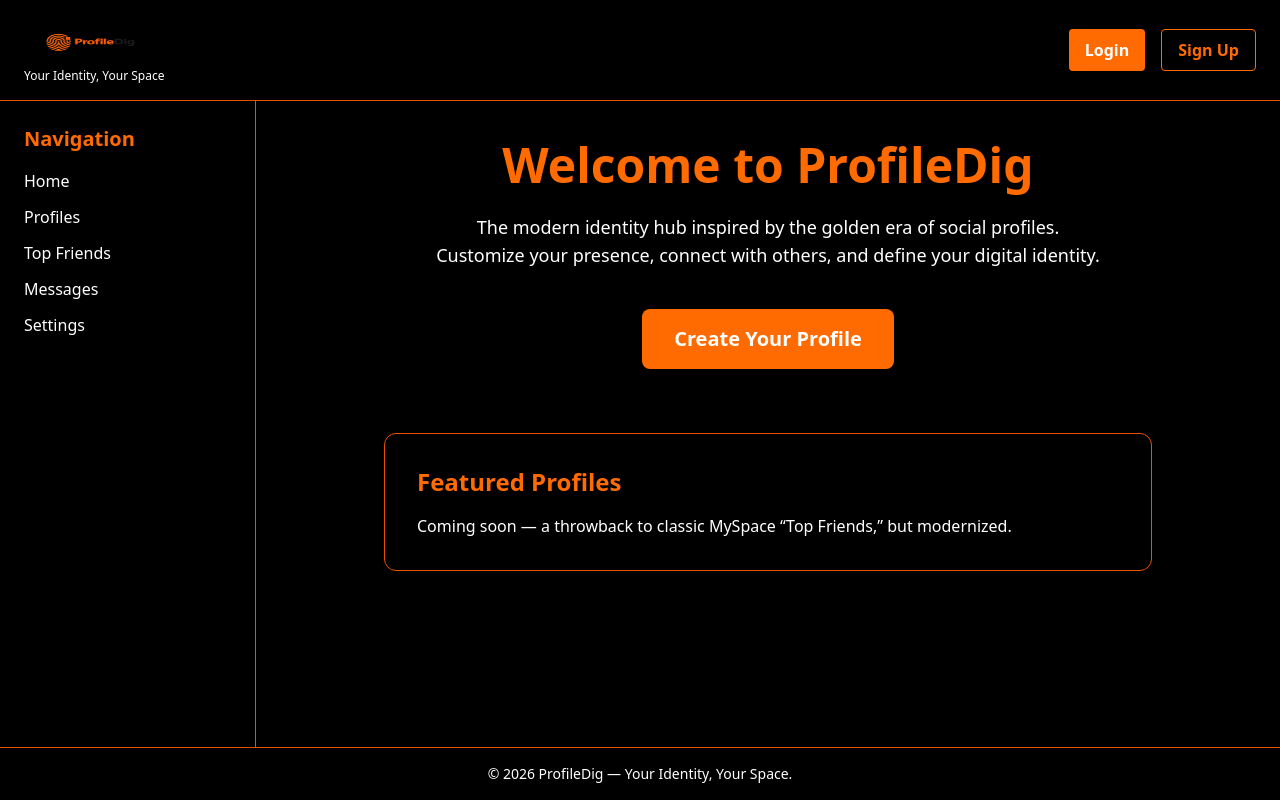
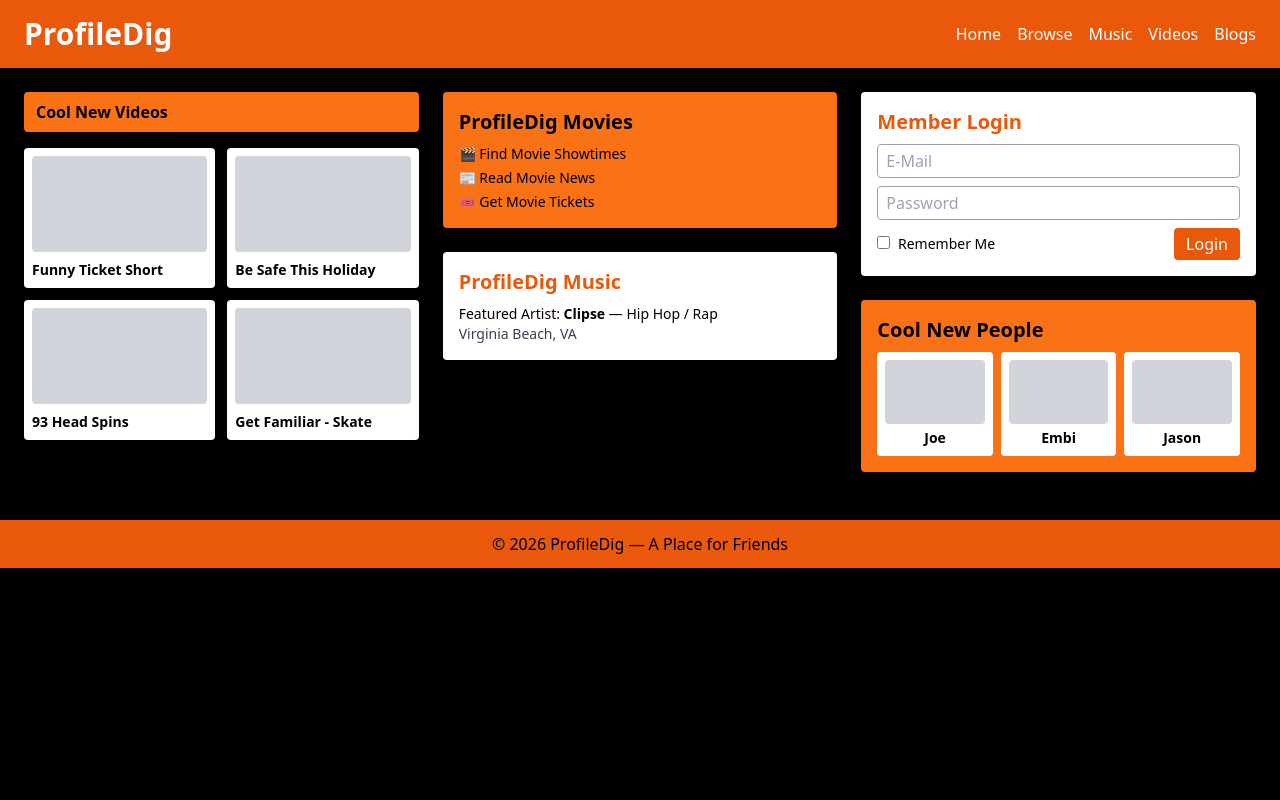
Before and after one commit to Dead-world/BFRENZ, a React (Vite) app: page / in a window 1280 px wide. Built offline with nearby package versions, Linux system fonts and the light colour scheme.

Commit message:
Old school myspace look

```diff
--- a/src/pages/LandingPage.jsx
+++ b/src/pages/LandingPage.jsx
@@ -1,90 +1,89 @@
-import { useNavigate } from "react-router-dom";
+// src/pages/LandingPage.jsx
+import React from "react";
 
 export default function LandingPage() {
-  const navigate = useNavigate();
-
   return (
-    <div className="min-h-screen bg-background text-text flex flex-col">
-
-      {/* TOP BAR */}
-      <header className="w-full bg-surface border-b border-accent px-6 py-4 flex items-center justify-between">
-        <div className="flex flex-col">
-          <img src="/ProfileDigLogo.png" alt="ProfileDig Logo" className="h-14" />
-          <span className="text-subtle text-xs -mt-1">Your Identity, Your Space</span>
-        </div>
-
-        <div className="flex gap-4">
-          <button
-            onClick={() => navigate("/login")}
-            className="px-4 py-2 bg-primary hover:bg-accent rounded text-text font-semibold"
-          >
-            Login
-          </button>
-          <button
-            onClick={() => navigate("/signup")}
-            className="px-4 py-2 border border-primary hover:bg-primary hover:text-text rounded font-semibold text-primary"
-          >
-            Sign Up
-          </button>
-        </div>
+    <div className="min-h-screen bg-black text-white font-sans">
+      {/* HEADER */}
+      <header className="bg-orange-600 text-white py-4 px-6 flex justify-between items-center">
+        <h1 className="text-3xl font-bold">ProfileDig</h1>
+        <nav className="space-x-4">
+          <a href="#" className="hover:underline">Home</a>
+          <a href="#" className="hover:underline">Browse</a>
+          <a href="#" className="hover:underline">Music</a>
+          <a href="#" className="hover:underline">Videos</a>
+          <a href="#" className="hover:underline">Blogs</a>
+        </nav>
       </header>
 
-      {/* MOBILE NAV */}
-      <nav className="md:hidden bg-surface border-b border-accent px-4 py-3 flex gap-4 overflow-x-auto text-sm">
-        <span onClick={() => navigate("/")} className="cursor-pointer">Home</span>
-        <span onClick={() => navigate("/profile/1")} className="cursor-pointer">Profiles</span>
-        <span onClick={() => navigate("/friends")} className="cursor-pointer">Friends</span>
-        <span onClick={() => navigate("/messages")} className="cursor-pointer">Messages</span>
-        <span onClick={() => navigate("/settings")} className="cursor-pointer">Settings</span>
-      </nav>
+      {/* MAIN GRID */}
+      <main className="grid grid-cols-1 md:grid-cols-3 gap-6 p-6">
+        {/* LEFT COLUMN */}
+        <section className="space-y-4">
+          <h2 className="bg-orange-500 text-black font-bold px-3 py-2 rounded">Cool New Videos</h2>
+          <div className="grid grid-cols-2 gap-3">
+            {["Funny Ticket Short", "Be Safe This Holiday", "93 Head Spins", "Get Familiar - Skate"].map((title) => (
+              <div key={title} className="bg-white text-black rounded p-2">
+                <div className="h-24 bg-gray-300 rounded mb-2"></div>
+                <p className="text-sm font-semibold">{title}</p>
+              </div>
+            ))}
+          </div>
+        </section>
 
-      {/* MAIN CONTENT */}
-      <main className="flex flex-1 w-full">
+        {/* CENTER COLUMN */}
+        <section className="space-y-6">
+          <div className="bg-orange-500 text-black p-4 rounded">
+            <h2 className="text-xl font-bold mb-2">ProfileDig Movies</h2>
+            <ul className="text-sm space-y-1">
+              <li>🎬 Find Movie Showtimes</li>
+              <li>📰 Read Movie News</li>
+              <li>🎟️ Get Movie Tickets</li>
+            </ul>
+          </div>
 
-        {/* LEFT SIDEBAR */}
-        <aside className="w-64 bg-surface border-r border-accent p-6 hidden md:block">
-          <h2 className="text-xl font-bold text-primary mb-4">Navigation</h2>
-
-          <ul className="space-y-3 text-subtle">
-            <li onClick={() => navigate("/")} className="hover:text-primary cursor-pointer">Home</li>
-            <li onClick={() => navigate("/profile/1")} className="hover:text-primary cursor-pointer">Profiles</li>
-            <li onClick={() => navigate("/friends")} className="hover:text-primary cursor-pointer">Top Friends</li>
-            <li onClick={() => navigate("/messages")} className="hover:text-primary cursor-pointer">Messages</li>
-            <li onClick={() => navigate("/settings")} className="hover:text-primary cursor-pointer">Settings</li>
-          </ul>
-        </aside>
-
-        {/* CENTER CONTENT */}
-        <section className="flex-1 p-10 text-center animate-fadeIn">
-          <h1 className="text-5xl font-extrabold text-primary mb-6">
-            Welcome to ProfileDig
-          </h1>
-
-          <p className="text-subtle max-w-2xl mx-auto mb-10 text-lg">
-            The modern identity hub inspired by the golden era of social profiles.
-            Customize your presence, connect with others, and define your digital identity.
-          </p>
-
-          <button
-            onClick={() => navigate("/signup")}
-            className="px-8 py-4 bg-primary hover:bg-accent hover:shadow-lg hover:shadow-primary/40 rounded-lg text-text font-bold text-xl transition"
-          >
-            Create Your Profile
-          </button>
-
-          {/* Retro MySpace-style content box */}
-          <div className="mt-16 mx-auto max-w-3xl bg-surface border border-accent rounded-xl p-8 text-left">
-            <h2 className="text-2xl font-bold text-primary mb-4">Featured Profiles</h2>
-            <p className="text-subtle">
-              Coming soon — a throwback to classic MySpace “Top Friends,” but modernized.
+          <div className="bg-white text-black p-4 rounded">
+            <h2 className="text-xl font-bold mb-2 text-orange-600">ProfileDig Music</h2>
+            <p className="text-sm">
+              Featured Artist: <strong>Clipse</strong> — Hip Hop / Rap<br />
+              <span className="text-gray-700">Virginia Beach, VA</span>
             </p>
           </div>
         </section>
+
+        {/* RIGHT COLUMN */}
+        <aside className="space-y-6">
+          <div className="bg-white text-black p-4 rounded">
+            <h2 className="text-xl font-bold text-orange-600 mb-2">Member Login</h2>
+            <form className="space-y-2">
+              <input type="email" placeholder="E-Mail" className="w-full border border-gray-400 rounded px-2 py-1" />
+              <input type="password" placeholder="Password" className="w-full border border-gray-400 rounded px-2 py-1" />
+              <div className="flex items-center justify-between">
+                <label className="text-sm">
+                  <input type="checkbox" className="mr-1" /> Remember Me
+                </label>
+                <button className="bg-orange-600 text-white px-3 py-1 rounded hover:bg-orange-700">Login</button>
+              </div>
+            </form>
+          </div>
+
+          <div className="bg-orange-500 text-black p-4 rounded">
+            <h2 className="text-xl font-bold mb-2">Cool New People</h2>
+            <div className="grid grid-cols-3 gap-2">
+              {["Joe", "Embi", "Jason"].map((name) => (
+                <div key={name} className="bg-white text-black rounded p-2 text-center">
+                  <div className="h-16 bg-gray-300 rounded mb-1"></div>
+                  <p className="text-sm font-semibold">{name}</p>
+                </div>
+              ))}
+            </div>
+          </div>
+        </aside>
       </main>
 
       {/* FOOTER */}
-      <footer className="w-full bg-surface border-t border-accent py-4 text-center text-subtle text-sm">
-        © {new Date().getFullYear()} ProfileDig — Your Identity, Your Space.
+      <footer className="bg-orange-600 text-black text-center py-3 mt-6">
+        © {new Date().getFullYear()} ProfileDig — A Place for Friends
       </footer>
     </div>
   );
--- a/src/pages/ProfilePage.jsx
+++ b/src/pages/ProfilePage.jsx
@@ -1,291 +1,129 @@
-import { useEffect, useState } from "react";
-import { useParams } from "react-router-dom";
-import { supabase } from "../supabaseClient";
-import { useAuth } from "../context/AuthContext";
-import TopFriends from "../components/TopFriends";
-import MusicPlayer from "../components/MusicPlayer";
+// src/pages/ProfilePage.jsx
+import React from "react";
 
 export default function ProfilePage() {
-  const { id } = useParams(); // /profile/:id
-  const { user } = useAuth();
-
-  const [profile, setProfile] = useState(null);
-  const [friends, setFriends] = useState([]);
-  const [loading, setLoading] = useState(true);
-  const [friendStatus, setFriendStatus] = useState("none");
-  // none | pending | incoming | friends
-
-  useEffect(() => {
-    async function loadProfile() {
-      setLoading(true);
-
-      // Fetch profile data
-      // Fetch profile data
-  const { data: userData, error } = await supabase
-        .from("profiles")
-        .select("*")
-        .eq("User_id", id)
-        .single();
-
-
-      if (error) console.error(error);
-      setProfile(userData);
-
-      // Fetch friendship status
-      const { data: friendData } = await supabase
-        .from("friends")
-        .select("*")
-        .or(
-          `and(user_id.eq.${user.id},friend_id.eq.${id}),and(user_id.eq.${id},friend_id.eq.${user.id})`
-        );
-
-      if (friendData.length > 0) {
-        const row = friendData[0];
-
-        if (row.status === "accepted") {
-          setFriendStatus("friends");
-        } else if (row.user_id === user.id && row.status === "pending") {
-          setFriendStatus("pending"); // you sent request
-        } else if (row.friend_id === user.id && row.status === "pending") {
-          setFriendStatus("incoming"); // they sent request
-        }
-      }
-
-      // Fetch top friends list
-      const { data: topFriends } = await supabase
-        .from("friends")
-        .select("friend_id")
-        .eq("user_id", id)
-        .eq("status", "accepted");
-
-      setFriends(topFriends || []);
-      setLoading(false);
-    }
-
-    loadProfile();
-  }, [id, user.id]);
-
-  // -----------------------------
-  // FRIEND REQUEST ACTIONS
-  // -----------------------------
-
-  async function sendFriendRequest() {
-    // Prevent duplicates
-    const { data: existing } = await supabase
-      .from("friends")
-      .select("*")
-      .or(
-        `and(user_id.eq.${user.id},friend_id.eq.${id}),and(user_id.eq.${id},friend_id.eq.${user.id})`
-      );
-
-    if (existing.length > 0) {
-      alert("Friendship already exists or is pending.");
-      return;
-    }
-
-    await supabase.from("friends").insert({
-      user_id: user.id,
-      friend_id: id,
-      status: "pending",
-    });
-
-    setFriendStatus("pending");
-    alert("Friend request sent!");
-  }
-
-  async function acceptFriendRequest() {
-    await supabase
-      .from("friends")
-      .update({ status: "accepted" })
-      .or(
-        `and(user_id.eq.${id},friend_id.eq.${user.id}),and(user_id.eq.${user.id},friend_id.eq.${id})`
-      );
-
-    setFriendStatus("friends");
-    alert("Friend request accepted!");
-  }
-
-  async function declineFriendRequest() {
-    await supabase
-      .from("friends")
-      .delete()
-      .or(
-        `and(user_id.eq.${id},friend_id.eq.${user.id}),and(user_id.eq.${user.id},friend_id.eq.${id})`
-      );
-
-    setFriendStatus("none");
-    alert("Friend request declined.");
-  }
-
-  async function removeFriend() {
-    await supabase
-      .from("friends")
-      .delete()
-      .or(
-        `and(user_id.eq.${id},friend_id.eq.${user.id}),and(user_id.eq.${user.id},friend_id.eq.${id})`
-      );
-
-    setFriendStatus("none");
-    alert("Friend removed.");
-  }
-
-  // -----------------------------
-  // LOADING / NOT FOUND
-  // -----------------------------
-
-  if (loading) {
-    return (
-      <div className="min-h-screen bg-background text-text flex items-center justify-center">
-        <p className="text-primary text-xl font-bold">Loading profile...</p>
-      </div>
-    );
-  }
-
-  if (!profile) {
-    return (
-      <div className="min-h-screen bg-background text-text flex items-center justify-center">
-        <p className="text-primary text-xl font-bold">Profile not found.</p>
-      </div>
-    );
-  }
-
-  // -----------------------------
-  // PAGE UI
-  // -----------------------------
-
   return (
-    <div
-      className="min-h-screen text-text flex flex-col"
-      style={{
-        "--color-primary": profile.theme?.primary || "#FF6B00",
-        "--color-accent": profile.theme?.accent || "#E65100",
-        "--color-background": profile.theme?.background || "#0D0D0D",
-        "--color-text": profile.theme?.text || "#FFFFFF",
-      }}
-    >
+    <div className="min-h-screen bg-black text-white font-sans">
       {/* HEADER */}
-      <header className="w-full bg-surface border-b border-accent px-6 py-4 flex items-center justify-between">
-        <h1 className="text-3xl font-bold text-primary">{profile.username}</h1>
+      <header className="bg-orange-600 text-white py-3 px-6 flex justify-between items-center">
+        <h1 className="text-3xl font-bold">ProfileDig</h1>
+        <nav className="space-x-4">
+          <a href="#" className="hover:underline">Home</a>
+          <a href="#" className="hover:underline">Browse</a>
+          <a href="#" className="hover:underline">Friends</a>
+          <a href="#" className="hover:underline">Messages</a>
+          <a href="#" className="hover:underline">Settings</a>
+        </nav>
       </header>
 
-      {/* MAIN CONTENT */}
-      <main className="flex flex-1 w-full">
+      {/* MAIN GRID */}
+      <main className="grid grid-cols-1 md:grid-cols-3 gap-6 p-6">
+        {/* LEFT SIDEBAR */}
+        <aside className="space-y-4">
+          {/* PROFILE CARD */}
+          <div className="bg-white text-black rounded p-4">
+            <img
+              src="/default-avatar.png"
+              alt="Profile"
+              className="w-full h-48 object-cover rounded mb-3"
+            />
+            <h2 className="text-xl font-bold">Jacob</h2>
+            <p className="text-sm">Male, 26 years old</p>
+            <p className="text-sm">Chesterfield, MI</p>
+            <p className="text-sm mt-2">Mood: focused 🔥</p>
+            <p className="text-xs mt-1">Last Login: 08/02/2026</p>
+          </div>
 
-        {/* LEFT SIDEBAR */}
-        <aside className="w-72 bg-surface border-r border-accent p-6 hidden md:block">
-          <img
-            src={profile.avatar_url || "/default-avatar.png"}
-            alt="Avatar"
-            className="w-40 h-40 rounded-xl border-4 border-primary mx-auto mb-4"
-          />
+          {/* CONTACT OPTIONS */}
+          <div className="bg-orange-500 text-black rounded p-4 space-y-2">
+            <h3 className="font-bold text-lg mb-2">Contact Jacob</h3>
+            {[
+              "Send Message",
+              "Add to Friends",
+              "Instant Message",
+              "Add to Group",
+              "Forward to Friend",
+              "Add to Favorites",
+              "Block User",
+              "Rank User",
+            ].map((action) => (
+              <button
+                key={action}
+                className="w-full bg-white text-black font-semibold py-1 rounded hover:bg-orange-600 hover:text-white transition"
+              >
+                {action}
+              </button>
+            ))}
+          </div>
 
-          <h2 className="text-xl font-bold text-primary text-center">
-            {profile.username}
-          </h2>
+          {/* MUSIC PLAYER */}
+          <div className="bg-white text-black rounded p-4">
+            <h3 className="font-bold text-lg mb-2">Now Playing</h3>
+            <div className="bg-gray-200 h-20 flex items-center justify-center rounded">
+              🎵 Electric Surfin Go Go
+            </div>
+          </div>
 
-          {/* ONLINE / OFFLINE STATUS */}
-          <p className="text-center mt-2">
-            {profile.status === "online" ? (
-              <span className="text-green-400 font-bold">● Online</span>
-            ) : (
-              <span className="text-subtle">
-                ● Offline
-                <br />
-                <span className="text-xs">
-                  Last seen: {new Date(profile.last_seen).toLocaleString()}
-                </span>
-              </span>
-            )}
-          </p>
-
-          {/* FRIEND REQUEST BUTTONS */}
-          {user.id !== id && (
-            <div className="mt-6 text-center space-y-3">
-
-              {friendStatus === "none" && (
-                <button
-                  onClick={sendFriendRequest}
-                  className="px-4 py-2 bg-primary hover:bg-accent rounded text-text font-semibold"
-                >
-                  Add Friend
-                </button>
-              )}
-
-              {friendStatus === "pending" && (
-                <p className="text-subtle">Friend request sent.</p>
-              )}
-
-              {friendStatus === "incoming" && (
-                <>
-                  <button
-                    onClick={acceptFriendRequest}
-                    className="px-4 py-2 bg-primary hover:bg-accent rounded text-text font-semibold"
-                  >
-                    Accept Request
-                  </button>
-
-                  <button
-                    onClick={declineFriendRequest}
-                    className="px-4 py-2 border border-primary hover:bg-primary hover:text-text rounded font-semibold text-primary"
-                  >
-                    Decline
-                  </button>
-                </>
-              )}
-
-              {friendStatus === "friends" && (
-                <button
-                  onClick={removeFriend}
-                  className="px-4 py-2 border border-primary hover:bg-primary hover:text-text rounded font-semibold text-primary"
-                >
-                  Remove Friend
-                </button>
-              )}
-
-            </div>
-          )}
-
-          {/* PROFILE SONG */}
-          <div className="mt-6">
-            <h3 className="text-lg font-bold text-primary mb-2">Profile Song</h3>
-            {profile.song_url ? (
-              <p className="text-subtle">{profile.song_title}</p>
-            ) : (
-              <p className="text-subtle">No song selected</p>
-            )}
+          {/* INTERESTS */}
+          <div className="bg-orange-500 text-black rounded p-4">
+            <h3 className="font-bold text-lg mb-2">Jacob's Interests</h3>
+            <p className="text-sm">
+              <strong>General:</strong> Web dev, game design, Unreal Engine, React, Tailwind, Supabase
+            </p>
+            <p className="text-sm mt-2">
+              <strong>Music:</strong> Dark trap, synthwave, eerie instrumentals
+            </p>
           </div>
         </aside>
 
-        {/* CENTER CONTENT */}
-        <section className="flex-1 p-10 space-y-10">
+        {/* RIGHT COLUMN */}
+        <section className="md:col-span-2 space-y-6">
+          {/* STATUS */}
+          <div className="bg-white text-black rounded p-4">
+            <h2 className="text-xl font-bold mb-2">Jacob testing out the new ProfileDig status</h2>
+          </div>
 
-          {/* ABOUT ME */}
-          <div className="bg-surface border border-accent rounded-xl p-6">
-            <h2 className="text-2xl font-bold text-primary mb-4">About Me</h2>
-            <p className="text-subtle whitespace-pre-line">
-              {profile.about_me || "This user hasn't written anything yet."}
+          {/* BLOG ENTRIES */}
+          <div className="bg-orange-500 text-black rounded p-4">
+            <h3 className="font-bold text-lg mb-2">Jacob's Latest Blog Entry</h3>
+            <ul className="space-y-1 text-sm">
+              <li>ProfileDig updates! <span className="text-white">(view more)</span></li>
+              <li>new homepage look <span className="text-white">(view more)</span></li>
+              <li>what’s going on with friend counts? <span className="text-white">(view more)</span></li>
+              <li>extended network <span className="text-white">(view more)</span></li>
+              <li>am I online? <span className="text-white">(view more)</span></li>
+            </ul>
+          </div>
+
+          {/* BLURBS */}
+          <div className="bg-white text-black rounded p-4">
+            <h3 className="font-bold text-lg mb-2 text-orange-600">Jacob's Blurbs</h3>
+            <p className="text-sm mb-3">
+              <strong>About me:</strong> I'm Jacob, founder of BrainDeadLabz and creator of ProfileDig. I love building web and game systems that feel alive.
+            </p>
+            <p className="text-sm mb-3">
+              <strong>Who I'd like to meet:</strong> Developers, artists, and creators who push boundaries and make cool stuff.
             </p>
           </div>
 
-          {/* INTERESTS */}
-          <div className="bg-surface border border-accent rounded-xl p-6">
-            <h2 className="text-2xl font-bold text-primary mb-4">Interests</h2>
-            <p className="text-subtle whitespace-pre-line">
-              {profile.interests || "No interests listed."}
-            </p>
+          {/* COMMENT SECTION */}
+          <div className="bg-orange-600 text-black rounded p-4 flex justify-between items-center">
+            <button className="bg-white text-black font-semibold px-4 py-2 rounded hover:bg-black hover:text-white transition">
+              Comment
+            </button>
+            <button className="bg-white text-black font-semibold px-4 py-2 rounded hover:bg-black hover:text-white transition">
+              Add to Profile
+            </button>
+            <button className="bg-white text-black font-semibold px-4 py-2 rounded hover:bg-black hover:text-white transition">
+              More from User
+            </button>
           </div>
-
-          {/* TOP FRIENDS */}
-          <TopFriends friends={friends} />
         </section>
       </main>
 
-      {/* MUSIC PLAYER */}
-      <MusicPlayer songUrl={profile.song_url} />
-
       {/* FOOTER */}
-      <footer className="w-full bg-surface border-t border-accent py-4 text-center text-subtle text-sm">
-        © {new Date().getFullYear()} ProfileDig — Profile Page
+      <footer className="bg-orange-600 text-black text-center py-3 mt-6">
+        © {new Date().getFullYear()} ProfileDig — A Place for Creators
       </footer>
     </div>
   );
```
